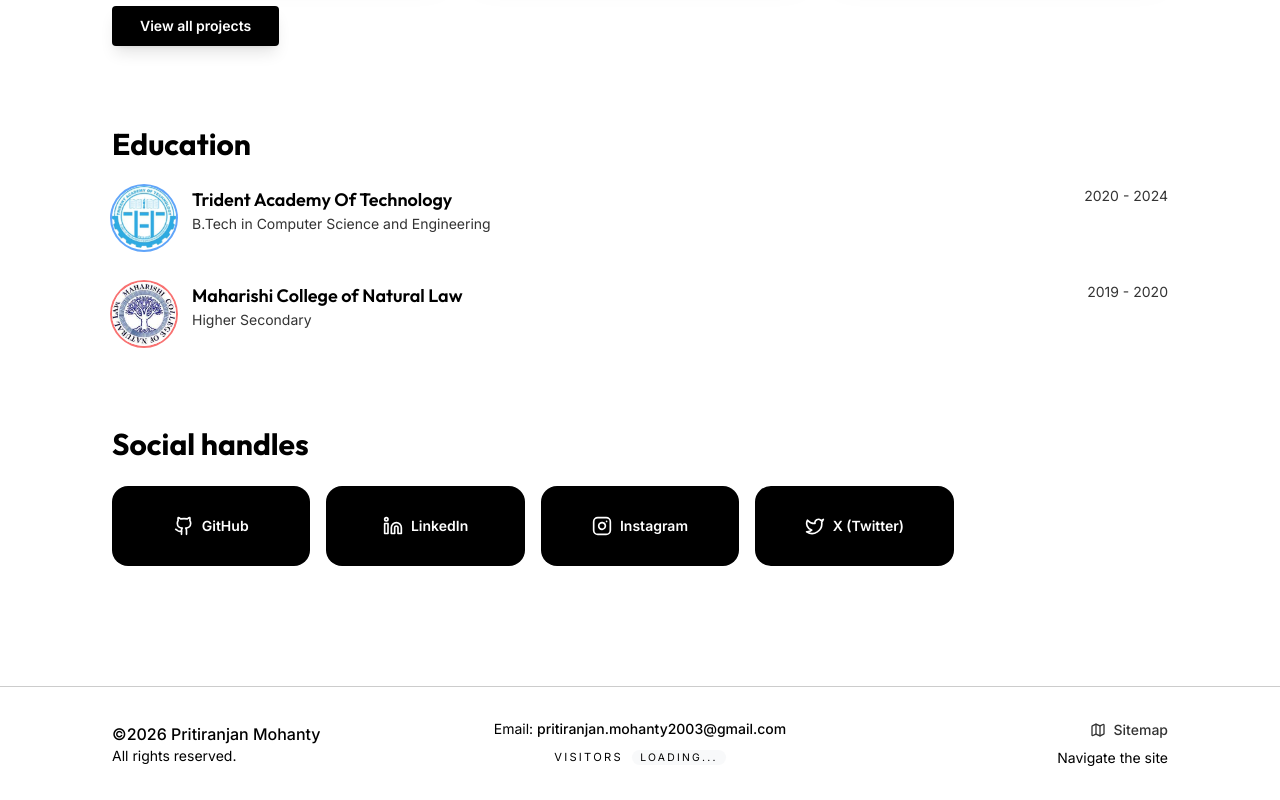
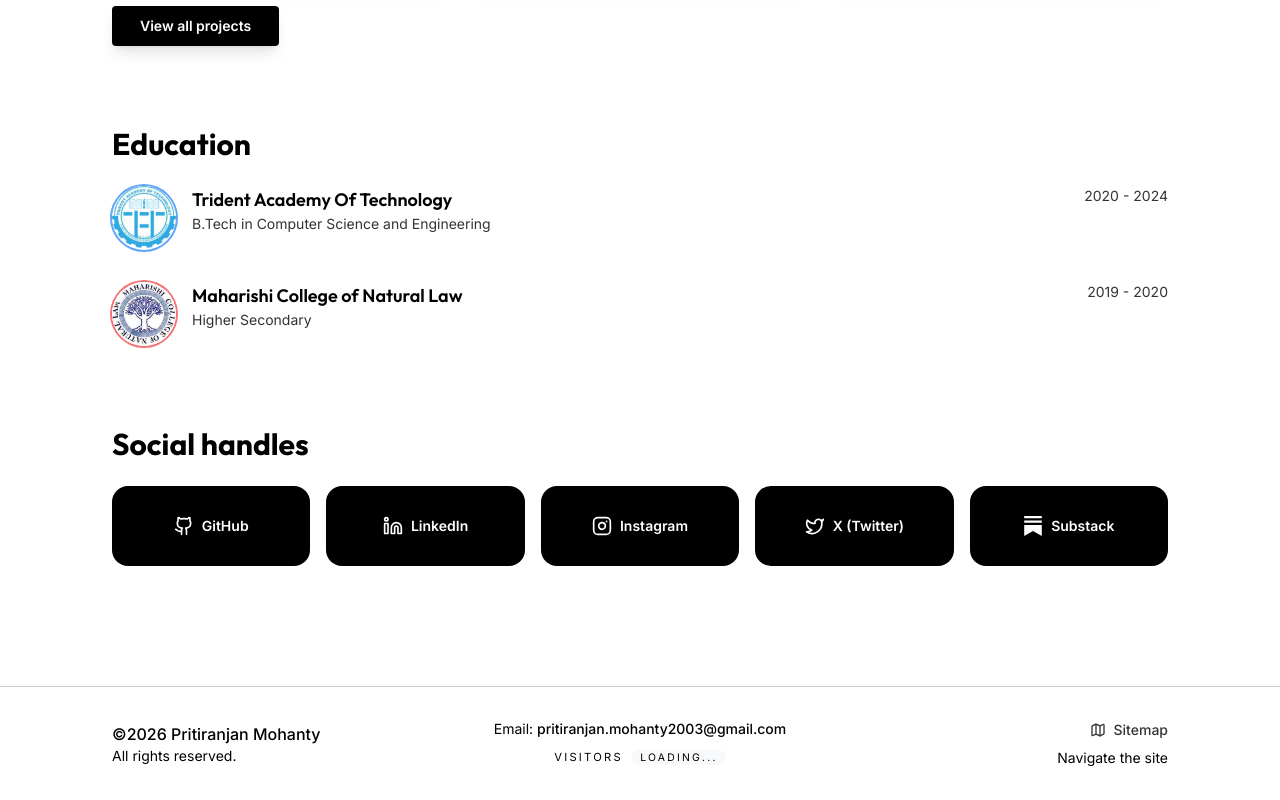
Before and after one commit to pritiranjan-01/pritiranjandev, a React (Vite) app: page / in a window 1280 px wide. Shown: the part 2073-2873 px from the top of the page. Built offline with nearby package versions, Linux system fonts and the light colour scheme; no server answers.

Commit message:
add substack link

```diff
--- a/src/components/SocialFeed.jsx
+++ b/src/components/SocialFeed.jsx
@@ -1,11 +1,18 @@
 import React from "react";
-import {
-  Twitter,
-  Linkedin,
-  Youtube,
-  Instagram,
-  Github,
-} from "lucide-react";
+import { Twitter, Linkedin, Youtube, Instagram, Github } from "lucide-react";
+
+// Substack doesn't have a lucide icon, so we use an inline SVG component
+const SubstackIcon = ({ className }) => (
+  <svg
+    xmlns="http://www.w3.org/2000/svg"
+    viewBox="0 0 24 24"
+    fill="currentColor"
+    className={className}
+    aria-hidden="true"
+  >
+    <path d="M22.539 8.242H1.46V5.406h21.08v2.836zM1.46 10.812V24L12 18.11 22.54 24V10.812H1.46zM22.54 0H1.46v2.836h21.08V0z" />
+  </svg>
+);
 
 const socials = [
   {
@@ -31,6 +38,12 @@ const socials = [
     label: "X (Twitter)",
     href: "https://twitter.com/CuriousRanjan",
     icon: Twitter,
+  },
+  {
+    id: "substack",
+    label: "Substack",
+    href: "https://substack.com/@pritiranjanmohanty",
+    icon: SubstackIcon,
   },
 ];
 
```
